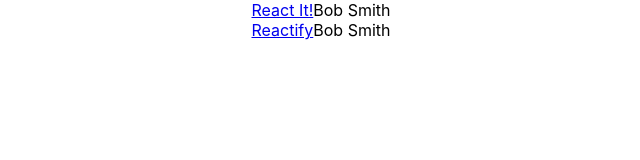
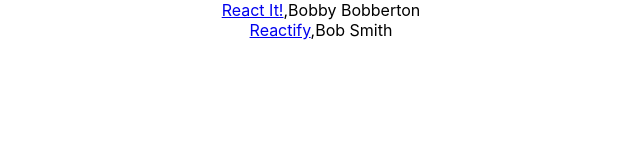
Before and after one commit to creativeuphoria/the-road-to-learn-react, a React (Create React App) app: page / in a window 1280 px wide. Shown: the top 160 px of the page, without its empty margins (319-959 px from the left). Built offline with nearby package versions, Linux system fonts and the light colour scheme.

Commit message:
Playing with state

```diff
--- a/src/App.js
+++ b/src/App.js
@@ -1,4 +1,4 @@
-import React, { Component } from 'react';
+import React, {Component} from 'react';
 import './App.css';
 
 const list = [
@@ -6,7 +6,7 @@ const list = [
         listId: 0,
         title: 'React It!',
         url: 'http://test1.com',
-            author: 'Bob Smith',
+        author: 'Bobby Bobberton',
     },
     {
         listId: 1,
@@ -17,18 +17,30 @@ const list = [
 ];
 
 class App extends Component {
+
+    constructor(props) {
+
+        super(props);
+
+        this.state = {
+            list: list,
+        };
+
+    }
+
     render() {
         return (
             <div className="App">
-              {list.map(item =>
+                {this.state.list.map(item =>
                     <div key={item.listId}>
-                      <span><a href={item.url}>{item.title}</a></span>
+                        <span><a href={item.url}>{item.title}</a></span>,
                         <span>{item.author}</span>
                     </div>
                 )}
             </div>
         );
     }
+
 }
 
 export default App;
```
Lines whose indentation alone changed are shown as unchanged.
